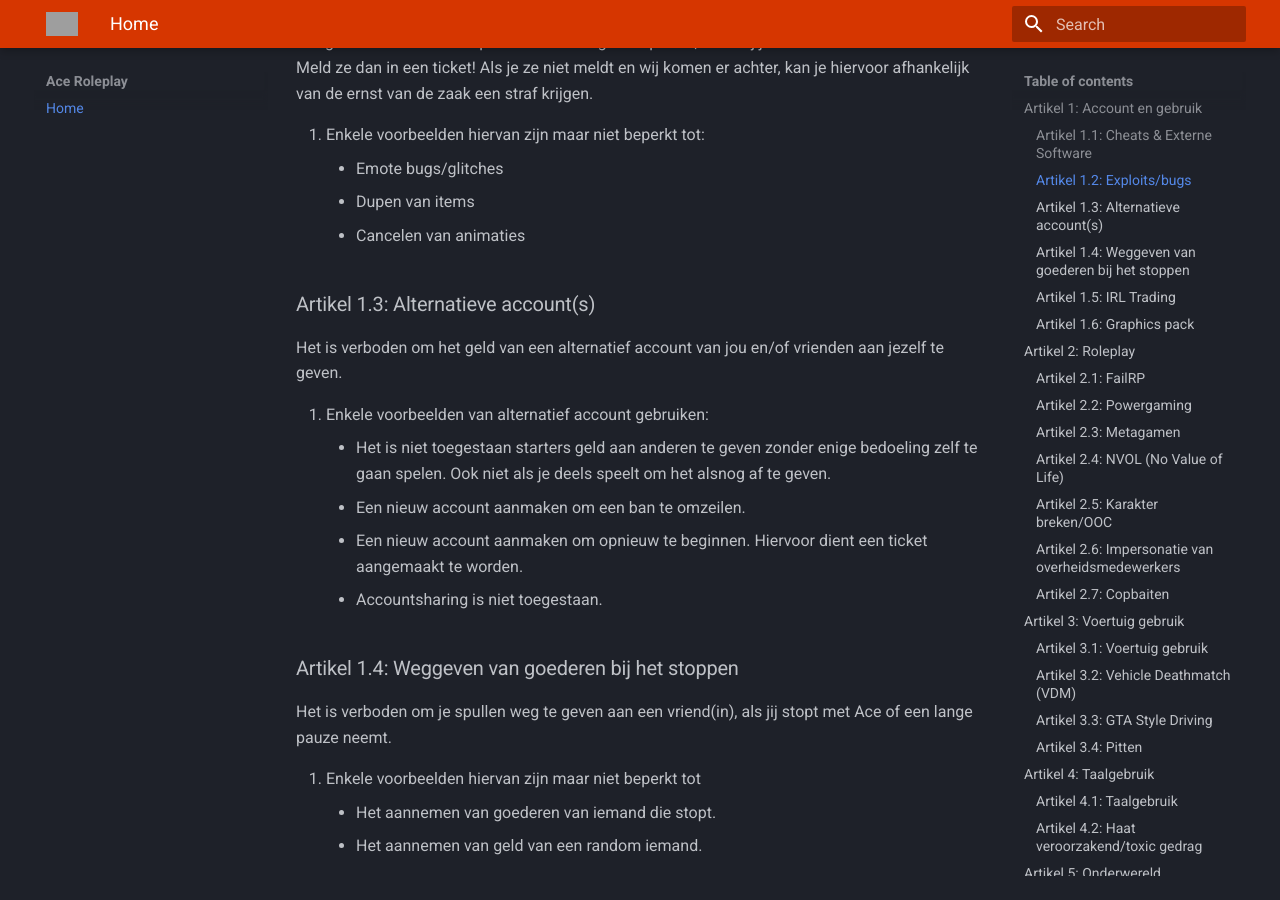
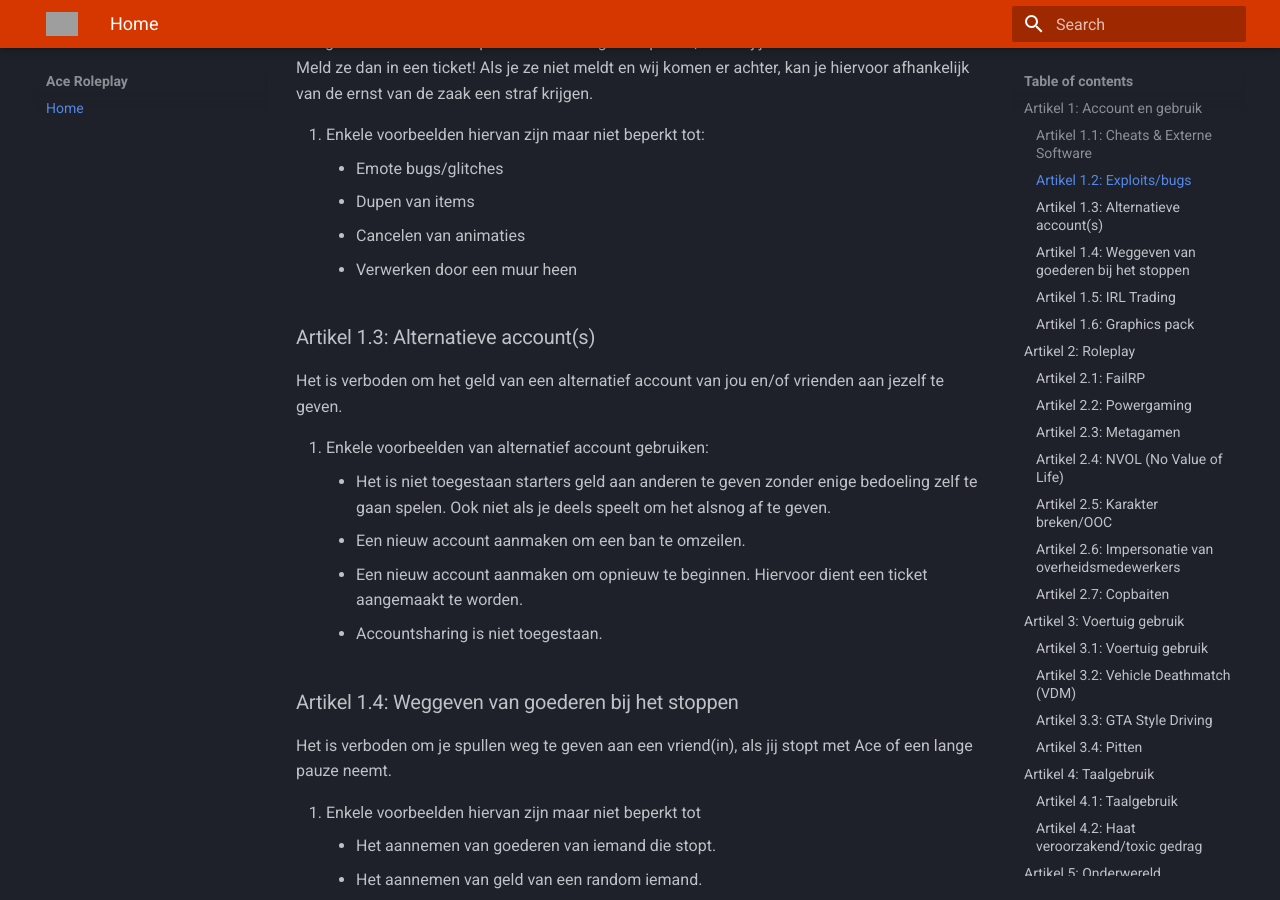
Before and after one commit to Alem569/ace-apv, an MkDocs documentation site: the page built from docs/index.md, in a window 1280 px wide and 900 px high, scrolled down 1117 px. Built offline with MkDocs 1.6.1 and Material for MkDocs 9.7.7, drawn with Linux system fonts in a browser that asks for light colours; grey boxes are pictures that could not be loaded.

Commit message:
Artikel 1.2 Explots/Bugs: Voorbeeld toegevoegd

```diff
--- a/docs/index.md
+++ b/docs/index.md
@@ -30,6 +30,7 @@ Het gebruik maken van exploits wordt niet geaccepteerd, mocht jij er één of me
     * Emote bugs/glitches
     * Dupen van items
     * Cancelen van animaties
+    * Verwerken door een muur heen
 
 ### Artikel 1.3: Alternatieve account(s)
 Het is verboden om het geld van een alternatief account van jou en/of vrienden aan jezelf te geven.
```
